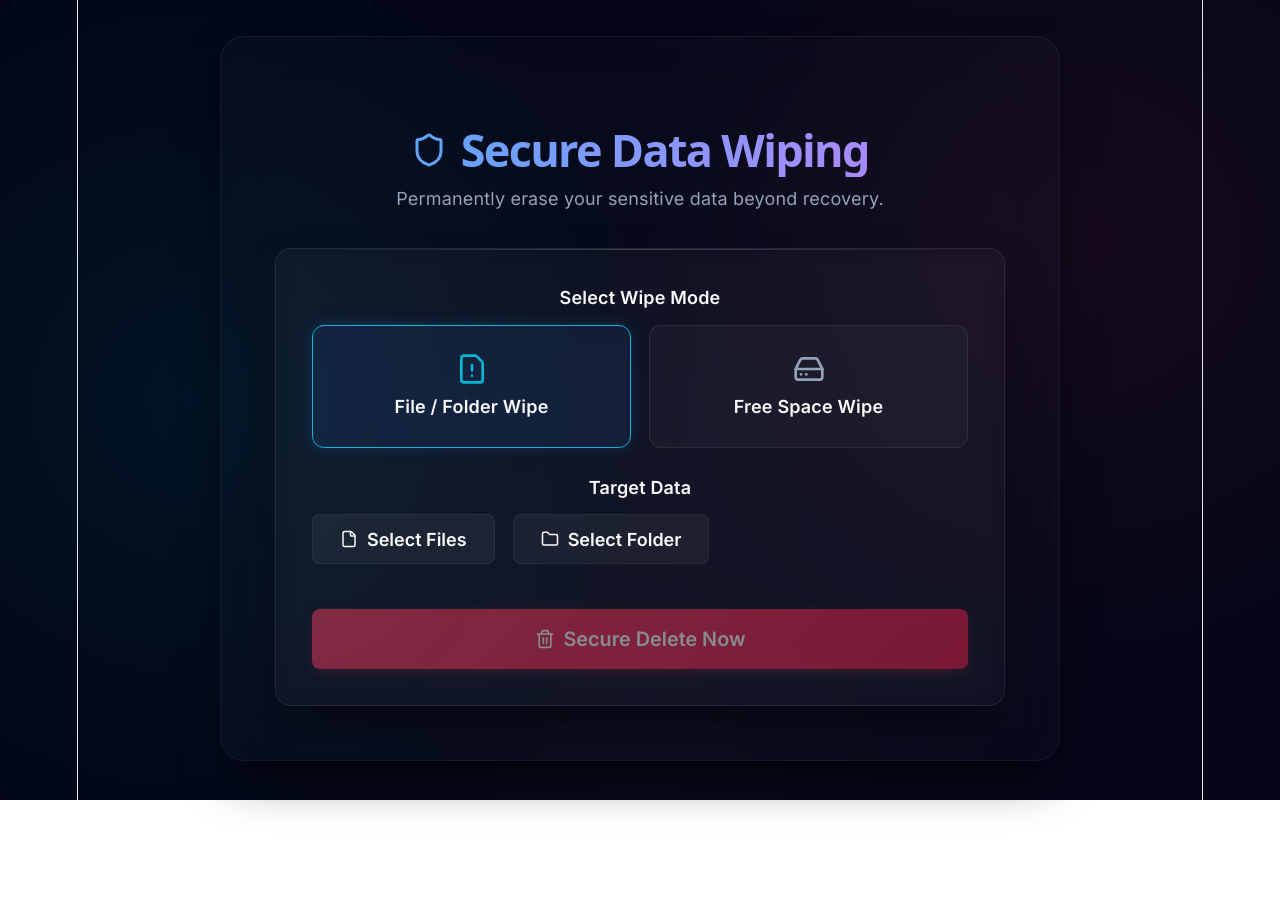
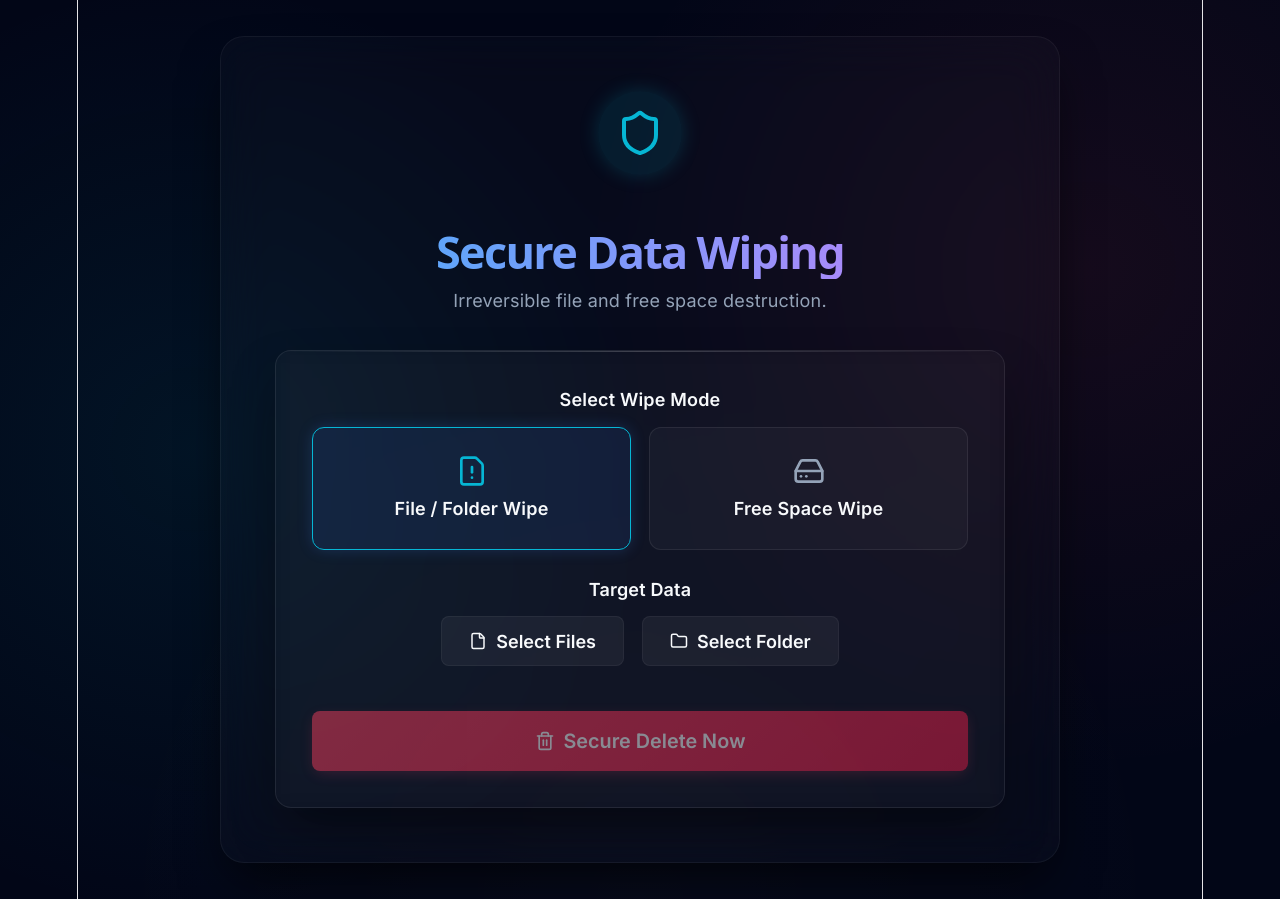
Before and after one commit to aryan45s/secure-data-wiping, a React (Vite) app: page / in a window 1280 px wide. Before the commit the page ends 800 px from the top, so only its background shows below. Built offline with nearby package versions, Linux system fonts and the light colour scheme.

Commit message:
Fix UI alignment and center elements symmetrically

```diff
--- a/src/App.css
+++ b/src/App.css
@@ -57,6 +57,17 @@ body {
   flex-direction: column;
   align-items: center;
   justify-content: center;
+}
+
+.header-icon-wrapper {
+  background: rgba(6, 182, 212, 0.1);
+  padding: 1rem;
+  border-radius: 50%;
+  margin-bottom: 1rem;
+  display: flex;
+  align-items: center;
+  justify-content: center;
+  box-shadow: 0 0 20px rgba(6, 182, 212, 0.2);
 }
 
 .header h1 {
@@ -174,6 +185,8 @@ body {
 .btn-group {
   display: flex;
   gap: 1rem;
+  width: 100%;
+  justify-content: center;
 }
 
 .btn {
--- a/src/App.jsx
+++ b/src/App.jsx
@@ -98,10 +98,13 @@ function App() {
 
   return (
     <div className="app-container">
-      <div className="header">
-        <h1><Shield size={36} color="#60a5fa" /> Secure Data Wiping</h1>
-        <p>Permanently erase your sensitive data beyond recovery.</p>
-      </div>
+        <div className="header">
+          <div className="header-icon-wrapper">
+            <Shield size={48} color="var(--accent-color)" />
+          </div>
+          <h1>Secure Data Wiping</h1>
+          <p>Irreversible file and free space destruction.</p>
+        </div>
 
       <div className="glass-panel">
         {errorMsg && (
```
